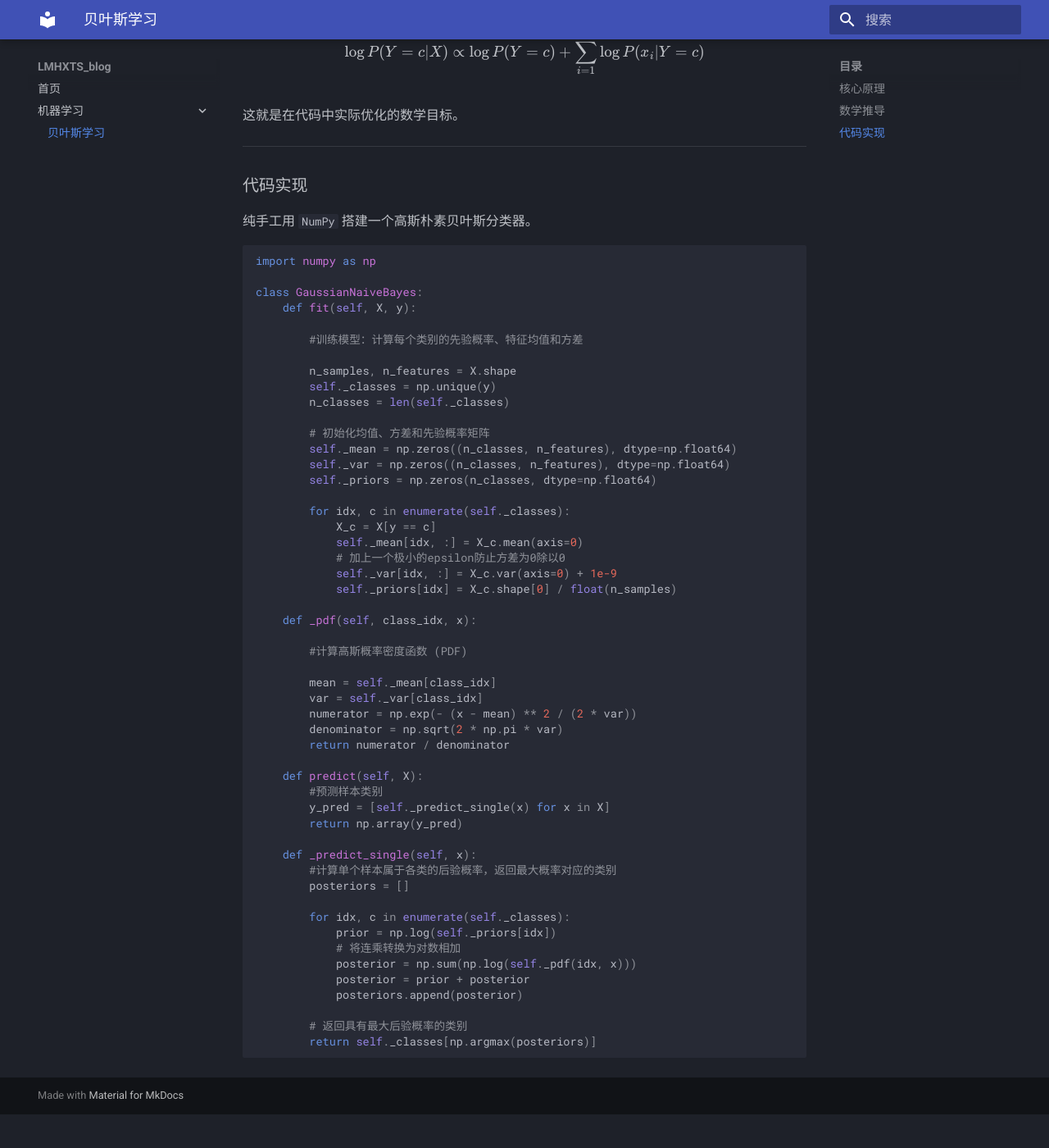
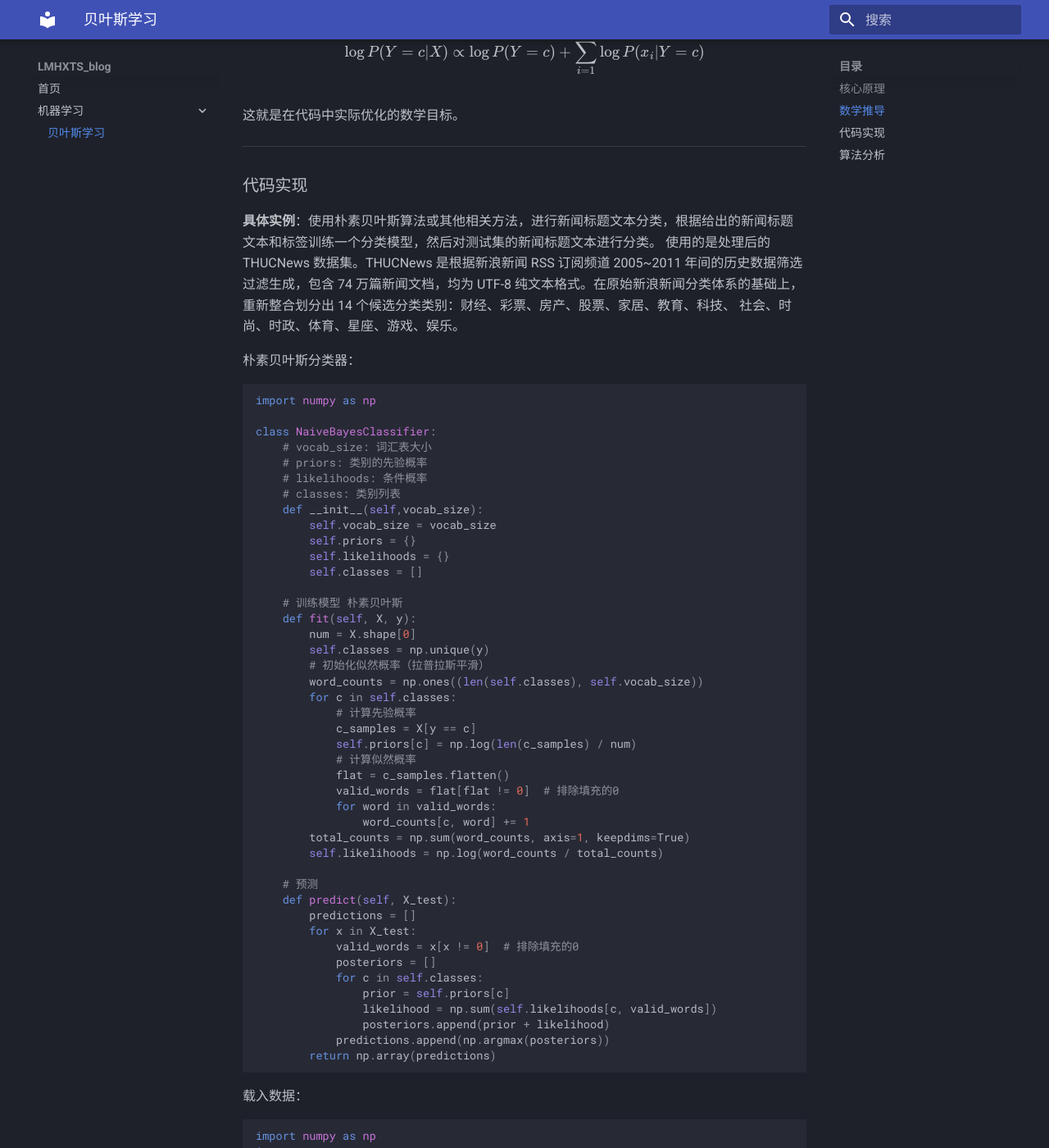
Before and after one commit to LMHXTS/LMHXTS.github.io, an MkDocs documentation site: the page built from docs/ml/Bayes.md, in a window 1280 px wide and 1400 px high, scrolled down 1126 px. Shown: the whole window at 82% size. Built offline with MkDocs 1.6.1 and Material for MkDocs 9.7.7, drawn with Linux system fonts in a browser that asks for light colours; before the commit the page ends 2485 px from its top, so only the background shows below that; some of the changed text lies outside the part shown.

Commit message:
naive_bayes_final

````diff
--- a/docs/ml/Bayes.md
+++ b/docs/ml/Bayes.md
@@ -36,60 +36,136 @@ $$\log P(Y=c|X) \propto \log P(Y=c) + \sum_{i=1}^{n} \log P(x_i|Y=c)$$
 
 ### 代码实现
 
-纯手工用 `NumPy` 搭建一个高斯朴素贝叶斯分类器。
+
+**具体实例**：使用朴素贝叶斯算法或其他相关方法，进行新闻标题文本分类，根据给出的新闻标题文本和标签训练一个分类模型，然后对测试集的新闻标题文本进行分类。 使用的是处理后的 THUCNews 数据集。THUCNews 是根据新浪新闻 RSS 订阅频道 2005~2011 年间的历史数据筛选过滤生成，包含 74 万篇新闻文档，均为 UTF-8 纯文本格式。在原始新浪新闻分类体系的基础上，重新整合划分出 14 个候选分类类别：财经、彩票、房产、股票、家居、教育、科技、
+社会、时尚、时政、体育、星座、游戏、娱乐。
+
+朴素贝叶斯分类器：
+
 
 ```python
-
 import numpy as np
 
-class GaussianNaiveBayes:
+class NaiveBayesClassifier:
+    # vocab_size: 词汇表大小
+    # priors: 类别的先验概率
+    # likelihoods: 条件概率
+    # classes: 类别列表
+    def __init__(self,vocab_size):
+        self.vocab_size = vocab_size
+        self.priors = {}
+        self.likelihoods = {}
+        self.classes = []
+
+    # 训练模型 朴素贝叶斯
     def fit(self, X, y):
+        num = X.shape[0]
+        self.classes = np.unique(y)
+        # 初始化似然概率（拉普拉斯平滑）
+        word_counts = np.ones((len(self.classes), self.vocab_size))
+        for c in self.classes:
+            # 计算先验概率
+            c_samples = X[y == c]
+            self.priors[c] = np.log(len(c_samples) / num)
+            # 计算似然概率
+            flat = c_samples.flatten()
+            valid_words = flat[flat != 0]  # 排除填充的0
+            for word in valid_words:
+                word_counts[c, word] += 1
+        total_counts = np.sum(word_counts, axis=1, keepdims=True)
+        self.likelihoods = np.log(word_counts / total_counts)
 
-        #训练模型：计算每个类别的先验概率、特征均值和方差
-
-        n_samples, n_features = X.shape
-        self._classes = np.unique(y)
-        n_classes = len(self._classes)
-
-        # 初始化均值、方差和先验概率矩阵
-        self._mean = np.zeros((n_classes, n_features), dtype=np.float64)
-        self._var = np.zeros((n_classes, n_features), dtype=np.float64)
-        self._priors = np.zeros(n_classes, dtype=np.float64)
-
-        for idx, c in enumerate(self._classes):
-            X_c = X[y == c]
-            self._mean[idx, :] = X_c.mean(axis=0)
-            # 加上一个极小的epsilon防止方差为0除以0
-            self._var[idx, :] = X_c.var(axis=0) + 1e-9
-            self._priors[idx] = X_c.shape[0] / float(n_samples)
-
-    def _pdf(self, class_idx, x):
-
-        #计算高斯概率密度函数 (PDF)
-
-        mean = self._mean[class_idx]
-        var = self._var[class_idx]
-        numerator = np.exp(- (x - mean) ** 2 / (2 * var))
-        denominator = np.sqrt(2 * np.pi * var)
-        return numerator / denominator
-
-    def predict(self, X):
-        #预测样本类别
-        y_pred = [self._predict_single(x) for x in X]
-        return np.array(y_pred)
-
-    def _predict_single(self, x):
-        #计算单个样本属于各类的后验概率，返回最大概率对应的类别
-        posteriors = []
-
-        for idx, c in enumerate(self._classes):
-            prior = np.log(self._priors[idx])
-            # 将连乘转换为对数相加
-            posterior = np.sum(np.log(self._pdf(idx, x)))
-            posterior = prior + posterior
-            posteriors.append(posterior)
-
-        # 返回具有最大后验概率的类别
-        return self._classes[np.argmax(posteriors)]
+    # 预测
+    def predict(self, X_test):
+        predictions = []
+        for x in X_test:
+            valid_words = x[x != 0]  # 排除填充的0
+            posteriors = []
+            for c in self.classes:
+                prior = self.priors[c]
+                likelihood = np.sum(self.likelihoods[c, valid_words])
+                posteriors.append(prior + likelihood)
+            predictions.append(np.argmax(posteriors))
+        return np.array(predictions)
 
 ```
+
+载入数据：
+
+```python
+import numpy as np
+import os
+class THUCNewsLoader:
+
+    # max_length:指文本的最大长度
+    # vocab:词汇表
+    # idx_to_word:索引到词的映射
+    # class_to_idx:类别到索引的映射
+    def __init__(self, max_length=50):
+        self.max_length = max_length
+        self.vocab = {"<PAD>": 0, "<UNK>": 1}
+        self.idx_to_word = {0: "<PAD>", 1: "<UNK>"}
+        self.class_to_idx = {}
+        self.idx_to_class = {}
+
+    # 构建词汇表
+    def build_vocab(self, texts):
+        for text in texts:
+            for word in text.strip():
+                if word not in self.vocab:
+                    idx = len(self.vocab)
+                    self.vocab[word] = idx
+                    self.idx_to_word[idx] = word
+
+    # 将文本转换为索引
+    def text_to_tensor(self, text):
+        indices = [self.vocab.get(word, self.vocab["<UNK>"]) for word in text.strip()]
+        # 如果索引列表长度小于max_length，则用<PAD>填充
+        if len(indices) < self.max_length:
+            indices.extend([self.vocab["<PAD>"]] * (self.max_length - len(indices)))
+        # 如果索引列表长度大于max_length，则截断
+        return indices[:self.max_length]
+
+    # 从文件加载数据（文本\t标签格式）- 只负责读取数据
+    def load_data(self, file_path):
+        texts = []
+        labels = []
+        with open(file_path, 'r', encoding='utf-8') as f:
+            for line in f:
+                parts = line.strip().split('\t')
+                if len(parts) == 2:
+                    text, label = parts
+                    texts.append(text)
+                    labels.append(label)
+        return texts, labels
+
+    # 构建类别映射（从标签列表）
+    def build_class_mapping(self, labels):
+        unique_labels = set(labels)
+        for label in unique_labels:
+            if label not in self.class_to_idx:
+                idx = len(self.class_to_idx)
+                self.class_to_idx[label] = idx
+                self.idx_to_class[idx] = label
+
+    # 将标签转换为数字索引
+    def labels_to_indices(self, labels):
+        return np.array([self.class_to_idx[label] for label in labels])
+```
+
+测试结果：
+
+![测试结果](../assets/img/N_bayes_t.png ){ width="310" }
+
+---
+
+### 算法分析
+
+朴素贝叶斯的优势在于仅仅是统计频率和计算均值/方差，所以时间复杂度几乎是线性的，而且数据量极小的情况下，复杂的深度学习模型（如神经网络）会严重过拟合，而朴素贝叶斯由于其极其简单的假设，拥有很强的偏置，反而能给出极其稳定和鲁棒的结果。
+
+
+但从测试结果来看，准确率并不尽如人意，原因如下：
+1.朴素贝叶斯假设在给定类别的情况下，特征之间相互独立。但在新闻标题中，词序和词的组合蕴含了巨大的信息量。丢失了这些关联，模型的理解能力就会大打折扣。
+2.代码中对所有出现的词汇一视同仁。但在新闻中，“的”、“是”、“在”这种停用词出现频率极高但毫无分类价值，而“降息”、“夺冠”这类词出现频率低却极具决定性。
+3.新闻标题通常只有 10-20 个词，而在庞大的 vocab_size 中，绝大多数词的频次为 0。
+这便是朴素贝叶斯算法的局限性
--- a/mkdocs.yml
+++ b/mkdocs.yml
@@ -19,6 +19,8 @@ markdown_extensions:
       generic: true
   - pymdownx.superfences # 支持高级代码块
   - pymdownx.details
+  - attr_list
+  - md_in_html
 
 extra_javascript:
   - https://cdnjs.cloudflare.com/ajax/libs/mathjax/3.2.2/es5/tex-mml-chtml.js
````
Also changed, not shown: docs/assets/img/N_bayes_t.png (added).
